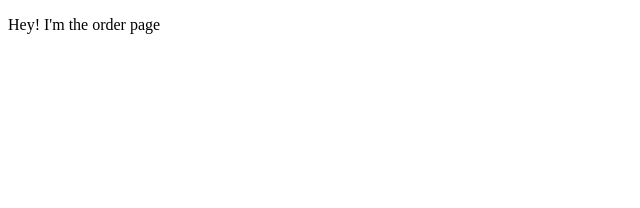
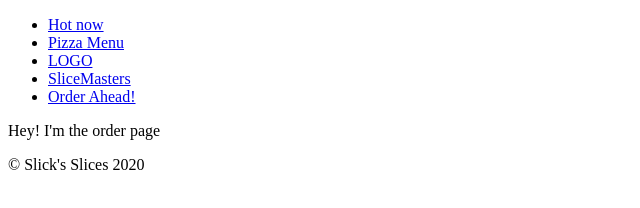
Before and after one commit to YewTreeWeb/master-gatsby, a Gatsby site in the folder gatsby/: page /orders in a window 1280 px wide. Shown: the whole page, without its empty margins (0-640 px from the left). Built offline with nearby package versions, Linux system fonts and the light colour scheme; Gatsby itself is replaced by a stand-in of ours.

Commit message:
created components and props

```diff
--- /dev/null
+++ b/gatsby/src/components/Footer.js
@@ -0,0 +1,7 @@
+import React from 'react'
+
+export const Footer = () => {
+	return <footer>
+		<p>&copy; Slick's Slices {new Date().getFullYear()}</p>
+	</footer>
+}
--- /dev/null
+++ b/gatsby/src/components/Layout.js
@@ -0,0 +1,16 @@
+import React from 'react'
+import { Footer } from './Footer'
+import Nav from './Nav'
+
+// Destructure children from props to stop props being one big payload
+export const Layout = ({ children }) => {
+  console.log({ children })
+
+  return (
+    <div>
+      <Nav />
+      { children }
+      <Footer />
+    </div>
+  )
+}
--- a/gatsby/src/pages/orders.js
+++ b/gatsby/src/pages/orders.js
@@ -1,5 +1,10 @@
 import React from 'react'
+import { Layout } from '../components/Layout'
 
-export default function OrderPage() {
-	return <div><p>Hey! I'm the order page</p></div>
+export default function OrderPage () {
+  return (
+    <Layout>
+      <p>Hey! I'm the order page</p>
+    </Layout>
+  )
 }
```
Also changed, not shown: gatsby/src/pages/beers.js (+6 -6 lines), gatsby/src/pages/index.js (+6 -5 lines), gatsby/src/pages/pizzas.js (+7 -2 lines), gatsby/src/pages/slicemasters.js (+7 -6 lines).
